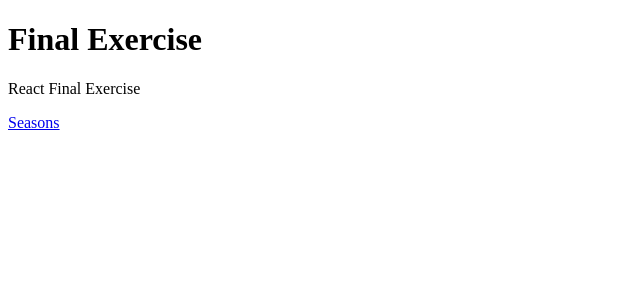
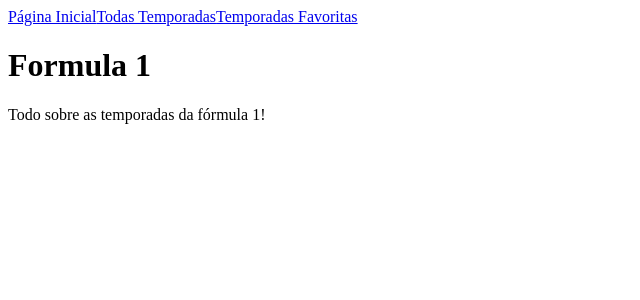
Before and after one commit to inovoxbh/FFR-Trabalho-Final, a React (Create React App) app: page / in a window 1280 px wide. Shown: the top 300 px of the page, without its empty margins (0-640 px from the left). Built offline with nearby package versions, Linux system fonts and the light colour scheme.

Commit message:
correcao para nao favoritar duas vezes

```diff
--- /dev/null
+++ b/src/components/Header.js
@@ -0,0 +1,10 @@
+import React from "react";
+import { Link } from "react-router-dom";
+
+export const Header = () => {
+    return <div>
+        <Link to="/">Página Inicial</Link>
+        <Link to="/seasons">Todas Temporadas</Link>
+        <Link to="/favorites">Temporadas Favoritas</Link>
+    </div>
+}
--- a/src/pages/FavoritesPage.js
+++ b/src/pages/FavoritesPage.js
@@ -1,21 +1,17 @@
 import React from "react";
 import { useSelector } from "react-redux";
-import { Link } from "react-router-dom";
+import {Header} from "../components/Header.js";
 
 export const FavoritesPage = () => {
     const {favSeasons} = useSelector(state => state.favoritesreducer); /* extraiu apenas a propriedade favSeasons do state.favoritesreducer */
 
     return (
         <div>
-            <h2>Favorites</h2>
-
+            <Header />
+            <h1>Temporadas Favoritas</h1>
             <ol>
                 {favSeasons.map((favRound,i) => (<li key={i}> Season: {favRound} </li>))}
             </ol>
-
-            <Link to={"/seasons"}>Seasons</Link>
-            <p></p>
-            <Link to={"/"}>Home Page</Link>
         </div>
     )
 
--- a/src/pages/HomePage.js
+++ b/src/pages/HomePage.js
@@ -1,12 +1,12 @@
 import React from "react";
-import { Link } from "react-router-dom";
+import {Header} from "../components/Header.js";
 
 export const HomePage = () => {
     return (
       <div>
-        <h1>Final Exercise</h1>
-        <p>React Final Exercise</p>
-        <div><Link to="/seasons">Seasons</Link></div>
+        <Header />
+        <h1>Formula 1</h1>
+        <p>Todo sobre as temporadas da fórmula 1!</p>
       </div>
     )
 };
--- a/src/pages/RoundsPage.js
+++ b/src/pages/RoundsPage.js
@@ -1,12 +1,14 @@
 import React from "react";
 import { useRounds } from "../hooks/useRounds.js"
 import { Round } from "../components/Round.js"
+import {Header} from "../components/Header.js";
 
 export const RoundsPage = (props) => {
     const rounds = useRounds(props.match.params.seasonid);
 
     return (
       <div>
+        <Header />
         <h1>Corridas</h1>
         <ul style={{ listStyleType: "none" }}>
           {rounds.map(r => (
--- a/src/pages/SeasonsPage.js
+++ b/src/pages/SeasonsPage.js
@@ -1,17 +1,15 @@
 import React from "react";
-import { Link } from "react-router-dom";
 import { useSeasons } from "../hooks/useSeasons.js"
 import { Season } from "../components/Season.js"
+import {Header} from "../components/Header.js";
 
 export const SeasonsPage = () => {
     const seasons = useSeasons();
 
     return (
       <div>
-        <h1>Seasons</h1>
-        <h2>
-          <Link to="/favorites">Favorites Seasons</Link>
-        </h2>
+        <Header />
+        <h1>Temporadas</h1>
         <ul style={{ listStyleType: "none" }}>
           {seasons.map(season => (
                               <li key={season}>
--- a/src/reducers/favorites.js
+++ b/src/reducers/favorites.js
@@ -10,10 +10,20 @@ import {
   export const favoritesreducer = (state = initialState, action) => {
     switch (action.type) {
       case SET_FAV:
-        return {
-          ...state,
-          favSeasons: state.favSeasons.concat(action.payload)
-        };
+        /* verifica se a temporada já foi inserida como favorita */
+        var tempFav
+        state.favSeasons.includes(action.payload) ? tempFav =1 : tempFav =0
+        if (tempFav ===0) {
+          return {
+            ...state,
+            favSeasons: state.favSeasons.concat(action.payload)
+          };
+        }
+        else {
+          return {
+            ...state
+          }
+        }
       case REMOVE_FAV:
         return {
           ...state,
```
Also changed, not shown: src/App.js (+0 -32 lines).
